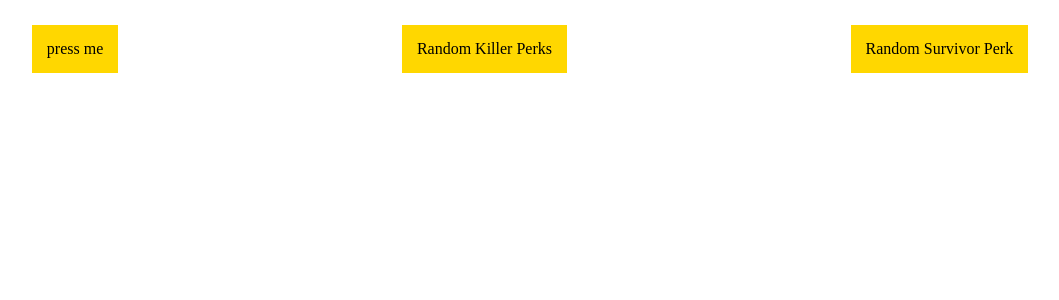
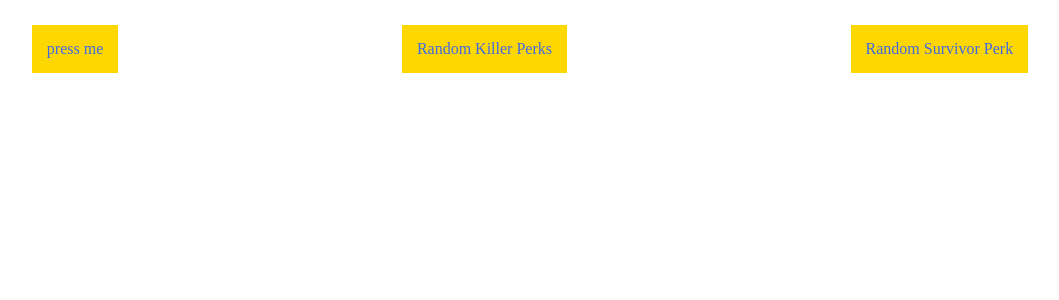
Before and after one commit to MattBourgeois/Flask_dbd_roullette, a Flask app: page / in a window 1280 px wide. Shown: the top 300 px of the page, without its empty margins (110-1169 px from the left). Run offline with Flask 3, Linux system fonts and the light colour scheme.

Commit message:
style changes

```diff
--- a/Flask_app/static/css/style.css
+++ b/Flask_app/static/css/style.css
@@ -4,7 +4,7 @@
 }
 a{
 	background-color: gold;
-	color: black;
+	color: royalblue;
 	padding: 15px 15px;
 	text-decoration: none;
 }
```
